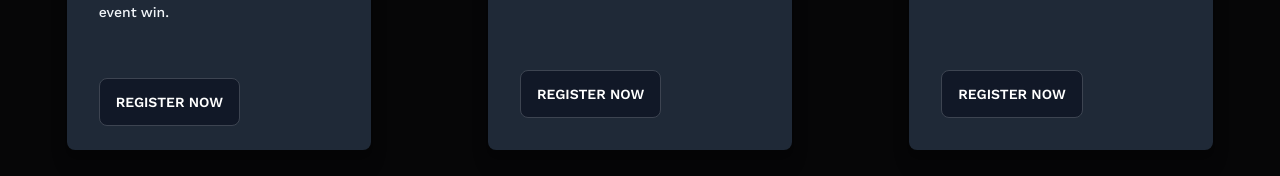
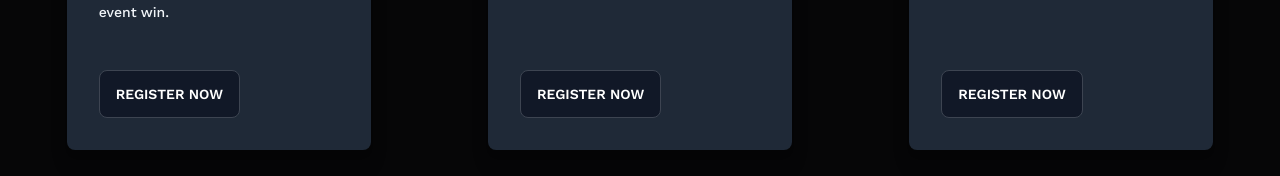
Before and after one commit to 05Alston/colo-celestia, a React (Vite) app: page /events in a window 1280 px wide. Shown: the part 2450-2626 px from the top of the page. Built offline with nearby package versions, Linux system fonts and the light colour scheme.

Commit message:
minor changes

```diff
--- a/src/components/EventCard.jsx
+++ b/src/components/EventCard.jsx
@@ -34,7 +34,7 @@ const EventCard = ({ title, category, venue, date, time, fee1, fee2, team, desc,
                     <p className={`text-sm font-medium pt-1 ${team == null ? 'hidden' : 'block'}`}>Team: {team} members</p>
                     <p className={`text-sm font-medium pt-1 ${desc == null ? 'hidden' : 'block'}`}>Description: {desc}</p>
                 </div>
-                <button className='interactable btn bg-gray-900 gap-2 uppercase' datatype="link" onClick={() => {
+                <button className='interactable btn bg-gray-900 gap-2 uppercase mt-0' datatype="link" onClick={() => {
                             setEffect(true);
                             setTimeout(() => {
                                 window.location.href = "https://tinyurl.com/colosseum23workshoplink";
--- a/src/pages/Events.jsx
+++ b/src/pages/Events.jsx
@@ -38,7 +38,9 @@ const Events = () => {
             <div className='h-[33vh] w-full'></div>
             <section className=" md:px-12 pb-20 max-w-[110rem] mx-auto">
                 <p className="px-6 md:px-0 text-5xl md:text-7xl font-black font-Oswald uppercase">Workshops</p>
+
                 <div className="container mx-auto grid place-items-center grid-cols-1 gap-8 mt-16 sm:gap-9 lg:gap-9 xl:mt-20 xl:gap-20 sm:grid-cols-2 lg:grid-cols-3">
+
                     <EventCard
                         title={'Warli Workshop'}
                         category={'Workshop'}
@@ -102,7 +104,7 @@ const Events = () => {
                     <EventCard
                         title={'Paper Magic Workshop'}
                         category={'Workshop'}
-                        venue={'Outside Mondini Hall'}
+                        venue={'Seminar Hall'}
                         date={'10th March'}
                         time={'02:00 pm - 05:00 pm'}
                         fee1={'₹150 per person'}
@@ -126,7 +128,7 @@ const Events = () => {
                     <EventCard
                         title={'Finance Workshop'}
                         category={'Workshop'}
-                        venue={'Seminar Hall'}
+                        venue={'IT Lab 4'}
                         date={'10-11th March'}
                         time={'10:00 am - 01:00 pm'}
                         fee1={'₹50 per person'}
--- a/src/pages/Homepage.jsx
+++ b/src/pages/Homepage.jsx
@@ -12,6 +12,8 @@ import Pravin from '../assets/events/talks/PravinPadwal.webp';
 import Vishwas from '../assets/events/talks/VishwasPatil.webp';
 import Sweta from '../assets/events/talks/Sweta.jpg';
 import Manasvi from '../assets/events/talks/Manasvi.jpeg';
+import Suhva from '../assets/events/talks/Suhva.jpeg';
+
 
 const Homepage = () => {
 	const [effect, setEffect] = useState(false);
@@ -83,6 +85,8 @@ const Homepage = () => {
 						<Speaker name={'Kunal Dani'} image={Kunal} domain={'Entrepreneur'} loading={false}/>
 						<Speaker name={'Sweta Jhunjhunwala'} image={Sweta} domain={'Founder of Tulsipatra'} loading={false}/>
 						<Speaker name={'Manasvi Menon'} image={Manasvi} domain={'Vice President Business Development at a UN based organization'} loading={false}/>
+						<Speaker name={'Suhva Lama'} image={Suhva} domain={'Scientist at CSIR-National Environmental Engineering Research Institute'} loading={false}/>
+
 						{/*{loading && (
 							[...Array(7)].map((x, index)=>(
 								<Speaker key={index} loading={loading}/>))
@@ -115,6 +119,8 @@ const Homepage = () => {
 					</div>
 				</div>
 			</section>
+
+
 			<Footer/>
 		</div>
 	)
```
Also changed, not shown: src/assets/events/talks/Suhva.jpeg (added).
